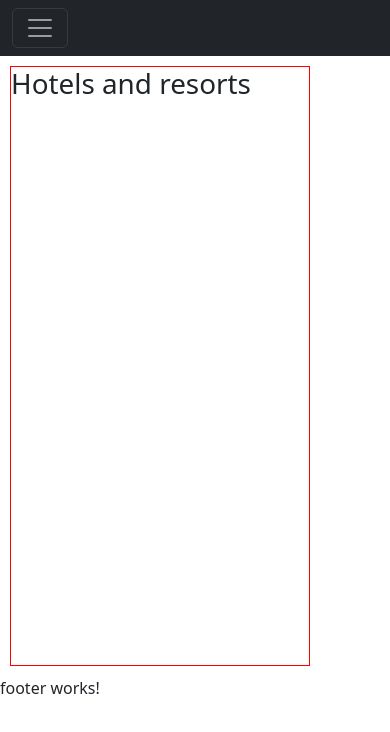
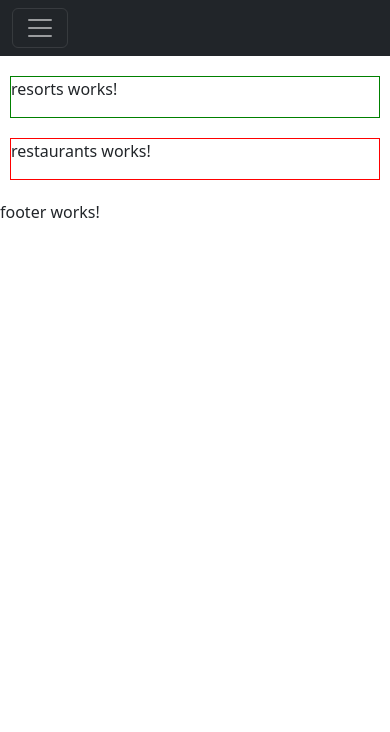
Before and after one commit to sanjaya121/jasmine-karma-testing-new, an Angular app: page /hotels-and-resorts in a window 390 px wide. Shown: the top 732 px of the page. Built offline with nearby package versions, Linux system fonts and the light colour scheme.

Commit message:
media queries

```diff
--- a/src/app/app.module.ts
+++ b/src/app/app.module.ts
@@ -17,6 +17,8 @@ import { HederComponent } from './components/common/heder/heder.component';
 import { HotelsAndResortsComponent } from './components/routes/hotels-and-resorts/hotels-and-resorts.component';
 import { HomeService } from './services/home-services/home.service';
 import { ForgotPasswordComponent } from './components/authentication/forgot-password/forgot-password.component';
+import { ResortsComponent } from './components/routes/hotels-and-resorts/resorts/resorts.component';
+import { RestaurantsComponent } from './components/routes/hotels-and-resorts/restaurants/restaurants.component';
 
 
 @NgModule({
@@ -33,6 +35,8 @@ import { ForgotPasswordComponent } from './components/authentication/forgot-pass
     HederComponent,
     HotelsAndResortsComponent,
     ForgotPasswordComponent,
+    ResortsComponent,
+    RestaurantsComponent,
 
   ],
   imports: [
--- a/src/app/components/authentication/forgot-password/forgot-password.component.html
+++ b/src/app/components/authentication/forgot-password/forgot-password.component.html
@@ -1,8 +1,17 @@
 <div class="forgot-password">
-    <form #resetPassword="ngForm">
-        <label for="name">Email</label>
-        <input type="text" id="name" name="name" [(ngModel)]="email" placeholder="Please enter your email">
-    </form>
+    <div class="forgot-password-inner">
+        <form #resetPassword="ngForm">
+            <div class="email-textbox">
+
+                <input class="form-container email" type="text" id="name" name="name" [(ngModel)]="email" placeholder="Please enter your email">
+            </div>
+            <div class="button-container">
+                <button class="btn btn-primary btn-lg"> Submit </button>
+            </div>
+
+        </form>
+    </div>
+
 
     {{email}}
 </div>
--- a/src/app/components/authentication/forgot-password/forgot-password.component.scss
+++ b/src/app/components/authentication/forgot-password/forgot-password.component.scss
@@ -1,6 +1,16 @@
-:host .forgot-password{
+:host .forgot-password {
+  margin-top: 200px;
+  display: flex;
+  align-content: center;
+  justify-content: center;
+  align-items: center;
+  border: 1px solid #ccc;
 
-    margin-top: 200px;
-    display: flex;
-    flex:1
+  .forgot-password-inner {
+       .email{
+        height: 50px;
+        width: 400px;
+        margin: 30px 0;
+    }
+  }
 }
--- a/src/app/components/routes/hotels-and-resorts/hotels-and-resorts.component.html
+++ b/src/app/components/routes/hotels-and-resorts/hotels-and-resorts.component.html
@@ -1,3 +1,8 @@
 <div class="hotels-and-resorts">
-    <h1>Hotels and resorts</h1>
+    <div class="resorts">
+        <app-resorts></app-resorts>
+    </div>
+    <div class="restaurants">
+        <app-restaurants></app-restaurants>
+    </div>
 </div>
--- a/src/app/components/routes/hotels-and-resorts/hotels-and-resorts.component.scss
+++ b/src/app/components/routes/hotels-and-resorts/hotels-and-resorts.component.scss
@@ -1,19 +1,35 @@
-:host .hotels-and-resorts{
-    width: 300px;
-    height: 600px;
+
+
+
+
+
+ .hotels-and-resorts {
+  margin: 10px;
+  display: flex;
+  align-items: center;
+  align-content: center;
+  justify-content: center;
+  .resorts {
+    width: 50%;
+    border: 1px solid green;
+    margin: 10px;
+  }
+  .restaurants {
+    width: 50%;
     border: 1px solid red;
     margin: 10px;
+  }
 }
 
-@media screen and (min-width: 500px ) and (max-width:900px){
-    .hotels-and-resorts{
-        background-color: red;
+@media screen and (max-width: 500px)  {
+    .hotels-and-resorts {
+        flex-direction: column;
+      .resorts{
+          width: 100%;
+      }
+      .restaurants{
+        width: 100%;
+      }
+
     }
-    }
-
-
-    @media print and (max-width:900px){
-        .hotels-and-resorts{
-            background-color: red;
-        }
-        }
+  }
--- /dev/null
+++ b/src/app/components/routes/hotels-and-resorts/resorts/resorts.component.html
@@ -0,0 +1 @@
+<p>resorts works!</p>
--- /dev/null
+++ b/src/app/components/routes/hotels-and-resorts/restaurants/restaurants.component.html
@@ -0,0 +1 @@
+<p>restaurants works!</p>
```
Also changed, not shown: src/app/components/routes/hotels-and-resorts/resorts/resorts.component.ts (added, +10 -0 lines), src/app/components/routes/hotels-and-resorts/restaurants/restaurants.component.ts (added, +10 -0 lines), src/app/components/routes/hotels-and-resorts/resorts/resorts.component.scss (added), src/app/components/routes/hotels-and-resorts/restaurants/restaurants.component.scss (added), 2 other files (tests, documents, lock files or other folders).
